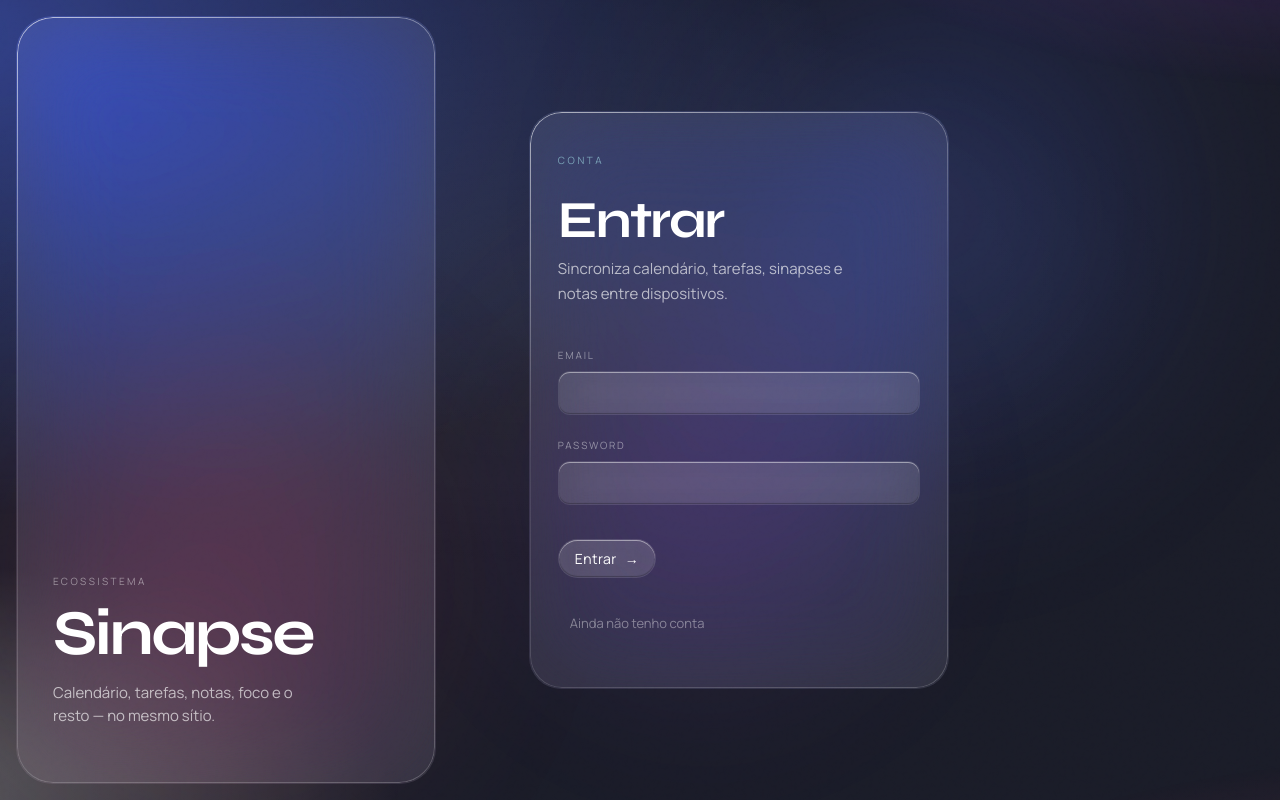
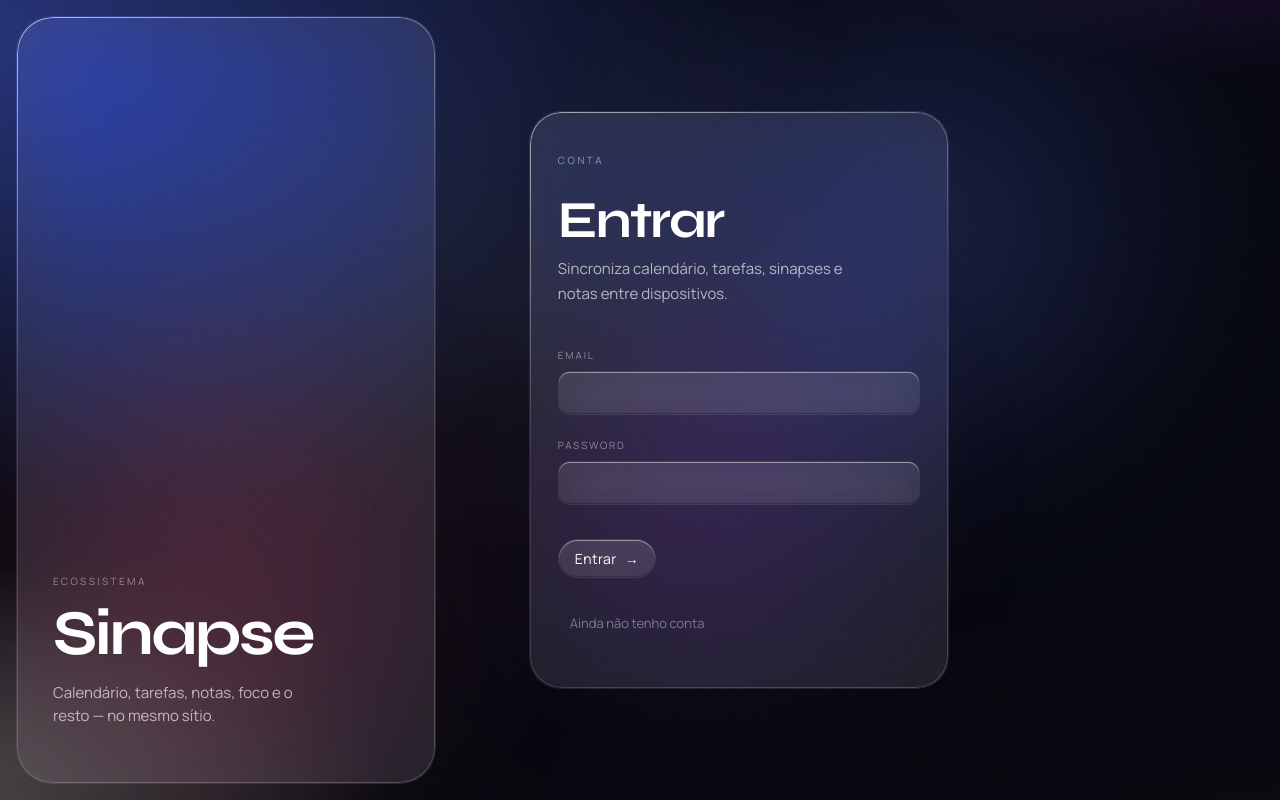
Before and after one commit to vtw42b22dk-creator/SINAPSE-APP, a React (Vite) app: page /#/ in a window 1280 px wide. Built offline with nearby package versions, Linux system fonts and the light colour scheme; no server answers.

Commit message:
sdfasdfadsfadf

```diff
--- a/src/components/AppShell.jsx
+++ b/src/components/AppShell.jsx
@@ -322,7 +322,7 @@ var SHELL_CSS = [
   ".shell-stage>.wl-page{min-height:100%!important;height:auto}",
 
   /* Floating Liquid Glass dock */
-  ".sh-side{display:flex;flex-direction:column;width:228px;flex-shrink:0;height:calc(100% - 8px);margin:4px 10px 4px 12px;position:relative;isolation:isolate;background:rgba(255,255,255,.1);border:1px solid transparent;border-radius:36px;padding:16px 12px 12px;z-index:40;backdrop-filter:blur(48px) saturate(1.9);-webkit-backdrop-filter:blur(48px) saturate(1.9);box-shadow:inset 0 1px 0 rgba(255,255,255,.65),inset 0 -1px 1px rgba(0,0,0,.35),inset 0 0 32px rgba(255,255,255,.05),0 18px 48px rgba(0,0,0,.4),0 4px 14px rgba(0,0,0,.2);overflow:hidden}",
+  ".sh-side{display:flex;flex-direction:column;width:228px;flex-shrink:0;height:calc(100% - 8px);margin:4px 10px 4px 12px;position:relative;isolation:isolate;background:linear-gradient(168deg,rgba(255,255,255,.14),rgba(255,255,255,.04) 36%,rgba(8,8,14,.48));border:1px solid transparent;border-radius:36px;padding:16px 12px 12px;z-index:40;backdrop-filter:blur(48px) saturate(1.9);-webkit-backdrop-filter:blur(48px) saturate(1.9);box-shadow:inset 0 1px 0 rgba(255,255,255,.62),inset 0 -1px 1px rgba(0,0,0,.42),inset 0 0 28px rgba(255,255,255,.04),0 18px 48px rgba(0,0,0,.4),0 4px 14px rgba(0,0,0,.2);overflow:hidden}",
   ".sh-side::before{content:'';position:absolute;inset:0;border-radius:inherit;padding:1px;pointer-events:none;z-index:3;background:linear-gradient(155deg,rgba(255,255,255,.7) 0%,rgba(255,255,255,.18) 28%,rgba(255,255,255,.04) 52%,rgba(255,255,255,.26) 100%);-webkit-mask:linear-gradient(#000 0 0) content-box,linear-gradient(#000 0 0);-webkit-mask-composite:xor;mask-composite:exclude}",
   ".sh-side::after{content:'';position:absolute;inset:1px 1px auto 1px;height:38%;border-radius:inherit;pointer-events:none;z-index:1;background:linear-gradient(180deg,rgba(255,255,255,.16),transparent 75%);opacity:.9}",
   ".sh-side > *{position:relative;z-index:4}",
--- a/src/pages/Finance.jsx
+++ b/src/pages/Finance.jsx
@@ -128,7 +128,7 @@ export default function Finance() {
     <div style={{ minHeight: "100vh", background: "transparent", color: text, fontFamily: "'Manrope',sans-serif", position: "relative", overflowX: "hidden" }}>
       <style>{MODULE_ENTRY_CSS + HUB_BACK_CSS + FIN_CSS}</style>
       <div className="mod-glow" style={{ top: -90, right: "6%", background: moduleGlow(MODULE_ACCENT) }} aria-hidden="true" />
-      <header className="fin-head" style={{ position: "sticky", top: 0, zIndex: 20, background: "rgba(255,255,255,.14)", backdropFilter: "blur(40px) saturate(1.8)", borderBottom: "1px solid rgba(255,255,255,.14)", padding: isMobile ? "12px" : "14px 20px", borderRadius: "0 0 24px 24px" }}>
+      <header className="fin-head" style={{ position: "sticky", top: 0, zIndex: 20, background: "linear-gradient(168deg, rgba(255,255,255,.12), rgba(8,8,14,.4))", backdropFilter: "blur(40px) saturate(1.8)", WebkitBackdropFilter: "blur(40px) saturate(1.8)", boxShadow: "inset 0 1px 0 rgba(255,255,255,.5), inset 0 -1px 1px rgba(0,0,0,.35)", borderBottom: "1px solid transparent", padding: isMobile ? "12px" : "14px 20px", borderRadius: "0 0 24px 24px" }}>
         <div style={{ maxWidth: 920, margin: "0 auto", display: "flex", alignItems: "center", justifyContent: "space-between", gap: 12, flexWrap: "wrap" }}>
           <div style={{ display: "flex", alignItems: "center", gap: 12 }}>
             <HubBack />
--- a/src/pages/Hub.jsx
+++ b/src/pages/Hub.jsx
@@ -49,7 +49,7 @@ var HUB_CSS = [
   ".hub-ring svg{display:block}",
   ".hub-stats{display:grid;grid-template-columns:repeat(3,minmax(0,1fr));gap:12px;margin:0 0 36px;animation:hubIn var(--dur-slow) var(--ease) both;animation-delay:80ms}",
   ".hub-stats.has-resale{grid-template-columns:repeat(4,minmax(0,1fr))}",
-  ".hub-stat{position:relative;isolation:isolate;padding:16px 16px 14px;border:1px solid transparent;background:rgba(255,255,255,.12);text-align:left;cursor:pointer;color:inherit;font-family:inherit;min-width:0;backdrop-filter:blur(48px) saturate(1.9);-webkit-backdrop-filter:blur(48px) saturate(1.9);overflow:hidden;border-radius:24px;box-shadow:inset 0 1px 0 rgba(255,255,255,.65),inset 0 -1px 1px rgba(0,0,0,.35),inset 0 0 28px rgba(255,255,255,.05),0 14px 36px rgba(0,0,0,.35)}",
+  ".hub-stat{position:relative;isolation:isolate;padding:16px 16px 14px;border:1px solid transparent;background:linear-gradient(168deg,rgba(255,255,255,.14),rgba(255,255,255,.04) 40%,rgba(8,8,14,.42));text-align:left;cursor:pointer;color:inherit;font-family:inherit;min-width:0;backdrop-filter:blur(48px) saturate(1.9);-webkit-backdrop-filter:blur(48px) saturate(1.9);overflow:hidden;border-radius:24px;box-shadow:inset 0 1px 0 rgba(255,255,255,.6),inset 0 -1px 1px rgba(0,0,0,.4),0 14px 36px rgba(0,0,0,.35)}",
   ".hub-stat::before{content:'';position:absolute;inset:1px 1px auto 1px;height:46%;pointer-events:none;border-radius:inherit;background:linear-gradient(180deg,rgba(255,255,255,.2),transparent 75%);z-index:1}",
   ".hub-stat::after{content:'';position:absolute;inset:0;border-radius:inherit;padding:1px;pointer-events:none;z-index:3;background:linear-gradient(145deg,rgba(255,255,255,.7),rgba(255,255,255,.14) 30%,rgba(255,255,255,.04) 50%,rgba(255,255,255,.24) 78%,rgba(255,255,255,.1));-webkit-mask:linear-gradient(#000 0 0) content-box,linear-gradient(#000 0 0);-webkit-mask-composite:xor;mask-composite:exclude}",
   ".hub-stat:hover{background:rgba(255,255,255,.16);transform:translateY(-2px)}",
--- a/src/pages/Vinted.jsx
+++ b/src/pages/Vinted.jsx
@@ -39,7 +39,7 @@ var VIN_CSS = [
   ".vin-glass-btn.soft{color:" + COLORS.muted + "}",
   ".vin-glass-btn > *{position:relative;z-index:4}",
   ".vin-stats{display:grid;grid-template-columns:repeat(4,minmax(0,1fr));gap:12px;margin:0 0 28px}",
-  ".vin-stat{position:relative;isolation:isolate;padding:18px 16px 16px;border:1px solid transparent;background:rgba(255,255,255,.12);text-align:left;cursor:pointer;color:inherit;font-family:inherit;min-width:0;backdrop-filter:blur(48px) saturate(1.9);-webkit-backdrop-filter:blur(48px) saturate(1.9);overflow:hidden;border-radius:24px;box-shadow:inset 0 1px 0 rgba(255,255,255,.65),inset 0 -1px 1px rgba(0,0,0,.35),0 14px 36px rgba(0,0,0,.32)}",
+  ".vin-stat{position:relative;isolation:isolate;padding:18px 16px 16px;border:1px solid transparent;background:linear-gradient(168deg,rgba(255,255,255,.14),rgba(255,255,255,.04) 40%,rgba(8,8,14,.42));text-align:left;cursor:pointer;color:inherit;font-family:inherit;min-width:0;backdrop-filter:blur(48px) saturate(1.9);-webkit-backdrop-filter:blur(48px) saturate(1.9);overflow:hidden;border-radius:24px;box-shadow:inset 0 1px 0 rgba(255,255,255,.6),inset 0 -1px 1px rgba(0,0,0,.4),0 14px 36px rgba(0,0,0,.32)}",
   ".vin-stat::before{content:'';position:absolute;inset:1px 1px auto 1px;height:46%;pointer-events:none;border-radius:inherit;background:linear-gradient(180deg,rgba(255,255,255,.16),transparent 75%);z-index:1}",
   ".vin-stat::after{content:'';position:absolute;inset:0;border-radius:inherit;padding:1px;pointer-events:none;z-index:3;background:linear-gradient(145deg,rgba(255,255,255,.62),rgba(255,255,255,.12) 30%,rgba(255,255,255,.04) 50%,rgba(255,255,255,.2) 78%,rgba(255,255,255,.08));-webkit-mask:linear-gradient(#000 0 0) content-box,linear-gradient(#000 0 0);-webkit-mask-composite:xor;mask-composite:exclude}",
   ".vin-stat:hover{background:rgba(255,255,255,.08)}",
@@ -52,7 +52,7 @@ var VIN_CSS = [
   ".vin-day::after{content:'';position:absolute;inset:0;border-radius:inherit;padding:1px;pointer-events:none;background:linear-gradient(145deg,rgba(255,255,255,.4),rgba(255,255,255,.06) 50%,rgba(255,255,255,.16));-webkit-mask:linear-gradient(#000 0 0) content-box,linear-gradient(#000 0 0);-webkit-mask-composite:xor;mask-composite:exclude}",
   ".vin-day b{display:block;font-family:'Syne',sans-serif;font-size:16px;position:relative;z-index:1}",
   ".vin-day span{display:block;margin-top:4px;font-size:10px;letter-spacing:1px;color:" + COLORS.faint + ";position:relative;z-index:1}",
-  ".vin-card{position:relative;isolation:isolate;padding:18px 18px 8px;border-radius:28px;border:1px solid transparent;background:rgba(255,255,255,.1);backdrop-filter:blur(48px) saturate(1.9);-webkit-backdrop-filter:blur(48px) saturate(1.9);box-shadow:inset 0 1px 0 rgba(255,255,255,.6),inset 0 -1px 1px rgba(0,0,0,.32),0 16px 40px rgba(0,0,0,.35);margin-bottom:18px;overflow:hidden}",
+  ".vin-card{position:relative;isolation:isolate;padding:18px 18px 8px;border-radius:28px;border:1px solid transparent;background:linear-gradient(168deg,rgba(255,255,255,.13),rgba(255,255,255,.035) 42%,rgba(8,8,14,.45));backdrop-filter:blur(48px) saturate(1.9);-webkit-backdrop-filter:blur(48px) saturate(1.9);box-shadow:inset 0 1px 0 rgba(255,255,255,.58),inset 0 -1px 1px rgba(0,0,0,.4),0 16px 40px rgba(0,0,0,.35);margin-bottom:18px;overflow:hidden}",
   ".vin-card::after{content:'';position:absolute;inset:0;border-radius:inherit;padding:1px;pointer-events:none;z-index:3;background:linear-gradient(145deg,rgba(255,255,255,.55),rgba(255,255,255,.1) 35%,rgba(255,255,255,.04) 55%,rgba(255,255,255,.18));-webkit-mask:linear-gradient(#000 0 0) content-box,linear-gradient(#000 0 0);-webkit-mask-composite:xor;mask-composite:exclude}",
   ".vin-card > *{position:relative;z-index:4}",
   ".vin-card h2{margin:0 0 4px;font-family:'Syne',sans-serif;font-size:18px;letter-spacing:-.03em}",
--- a/src/styles/global.css
+++ b/src/styles/global.css
@@ -7,7 +7,7 @@
 
 :root,
 [data-theme="dark"] {
-  --page-bg: #1a1c28;
+  --page-bg: #07080f;
   --page-text: #f4f2ef;
   --header-bg: transparent;
   --border-subtle: rgba(255, 255, 255, 0.12);
@@ -31,8 +31,18 @@
   /* Apple Liquid Glass + Spatial UI (visionOS) */
   --glass-blur: 48px;
   --glass-sat: 1.9;
-  --glass-fill: rgba(255, 255, 255, 0.16);
-  --glass-fill-strong: rgba(255, 255, 255, 0.24);
+  --glass-fill: linear-gradient(
+    168deg,
+    rgba(255, 255, 255, 0.14) 0%,
+    rgba(255, 255, 255, 0.045) 38%,
+    rgba(8, 8, 14, 0.42) 100%
+  );
+  --glass-fill-strong: linear-gradient(
+    168deg,
+    rgba(255, 255, 255, 0.18) 0%,
+    rgba(255, 255, 255, 0.06) 40%,
+    rgba(8, 8, 14, 0.5) 100%
+  );
   --glass-rim: linear-gradient(
     155deg,
     rgba(255, 255, 255, 0.72) 0%,
@@ -922,7 +932,7 @@ textarea::placeholder {
 #root .pj-rowcard:hover,
 #root .tk-tab:hover {
   transform: translateY(-2px) !important;
-  background: rgba(255, 255, 255, 0.14) !important;
+  background: var(--glass-fill-strong) !important;
   filter: none !important;
 }
 
@@ -1001,11 +1011,11 @@ textarea::placeholder {
 .shell-stage > * > header {
   position: relative !important;
   isolation: isolate !important;
-  background: rgba(255, 255, 255, 0.1) !important;
+  background: var(--glass-fill) !important;
   backdrop-filter: blur(var(--glass-blur)) saturate(var(--glass-sat)) !important;
   -webkit-backdrop-filter: blur(var(--glass-blur)) saturate(var(--glass-sat)) !important;
-  box-shadow: var(--glass-inset-soft) !important;
-  border-bottom: 1px solid rgba(255, 255, 255, 0.14) !important;
+  box-shadow: var(--glass-inset) !important;
+  border-bottom: 1px solid transparent !important;
   border-radius: 0 0 var(--radius-lg) var(--radius-lg) !important;
 }
 
@@ -1033,7 +1043,7 @@ textarea::placeholder {
 #root .pw-pcard {
   position: relative !important;
   isolation: isolate !important;
-  background: rgba(255, 255, 255, 0.16) !important;
+  background: var(--glass-fill) !important;
   border: 1px solid transparent !important;
   border-radius: var(--radius-lg) !important;
   backdrop-filter: blur(var(--glass-blur)) saturate(var(--glass-sat)) !important;
@@ -1048,7 +1058,7 @@ textarea::placeholder {
   box-shadow: var(--glass-inset-soft) !important;
   backdrop-filter: blur(28px) saturate(1.6) !important;
   -webkit-backdrop-filter: blur(28px) saturate(1.6) !important;
-  background: rgba(255, 255, 255, 0.09) !important;
+  background: var(--glass-fill) !important;
 }
 
 #root .hub-stat,
@@ -1081,7 +1091,7 @@ textarea::placeholder {
 #root .hub-stat:hover,
 #root .vin-stat:hover {
   transform: translateY(-2px) !important;
-  background: rgba(255, 255, 255, 0.14) !important;
+  background: var(--glass-fill-strong) !important;
   filter: none !important;
 }
 
@@ -1098,7 +1108,7 @@ textarea::placeholder {
 #root .ag-field input,
 #root .ui-in,
 #root .vin-field {
-  background: rgba(255, 255, 255, 0.08) !important;
+  background: rgba(255, 255, 255, 0.05) !important;
   border: 1px solid transparent !important;
   border-radius: var(--radius-md) !important;
   box-shadow: var(--glass-inset-soft) !important;
@@ -1124,7 +1134,7 @@ textarea::placeholder {
 #root .ag-go,
 #root .ui-line-btn,
 #root .vin-glass-btn {
-  background: rgba(255, 255, 255, 0.1) !important;
+  background: rgba(255, 255, 255, 0.07) !important;
   border: 1px solid transparent !important;
   border-radius: var(--radius-pill) !important;
   box-shadow: var(--glass-inset-soft) !important;
@@ -1193,8 +1203,8 @@ textarea::placeholder {
   padding: 0 14px !important;
   border: none !important;
   border-radius: 999px !important;
-  background: rgba(255, 255, 255, 0.16) !important;
-  box-shadow: inset 0 1px 0 rgba(255, 255, 255, 0.45), inset 0 -1px 1px rgba(0, 0, 0, 0.18) !important;
+  background: rgba(255, 255, 255, 0.06) !important;
+  box-shadow: var(--glass-inset-soft) !important;
   color: #fff !important;
   font-family: "Manrope", sans-serif !important;
   font-size: 13px !important;
```
Also changed, not shown: src/pages/Calendar.jsx (+4 -4 lines), src/pages/Tasks.jsx (+7 -7 lines), src/lib/glassUi.js.
